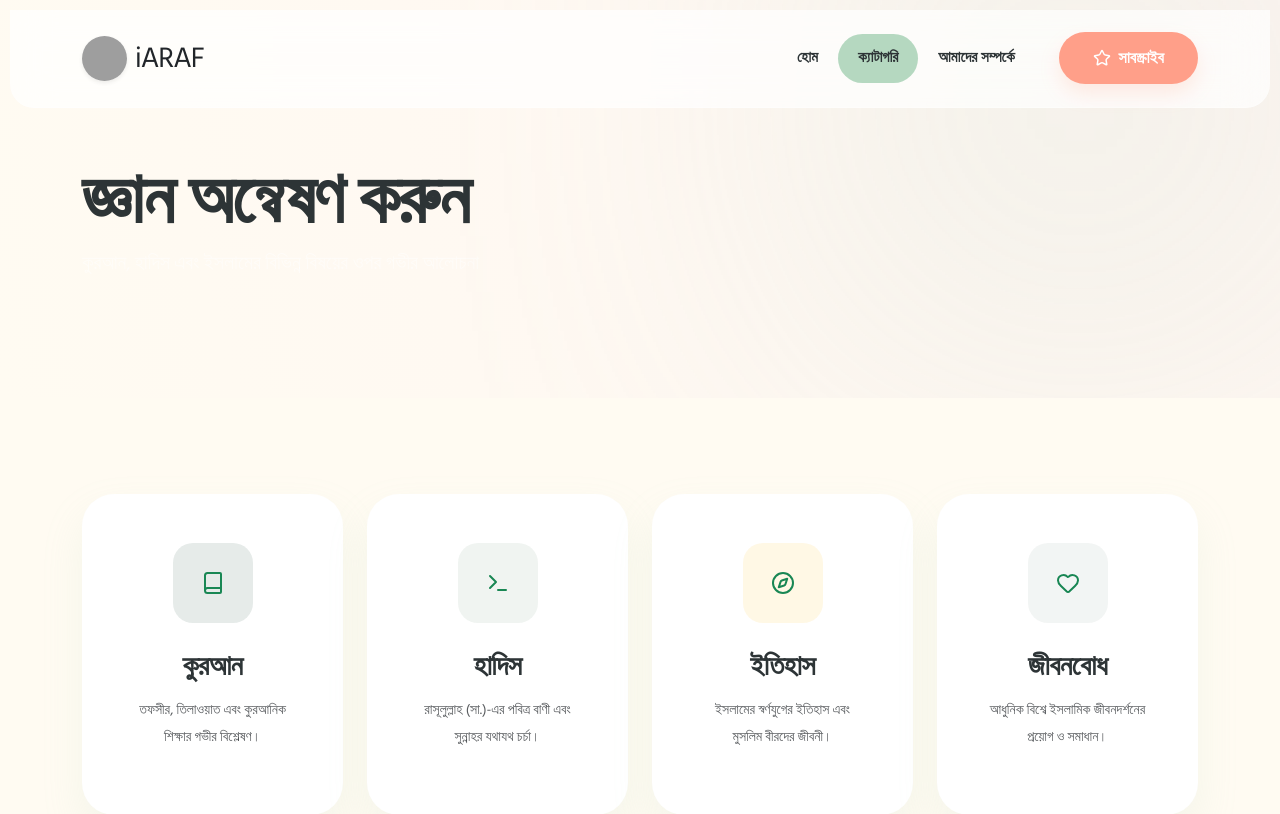
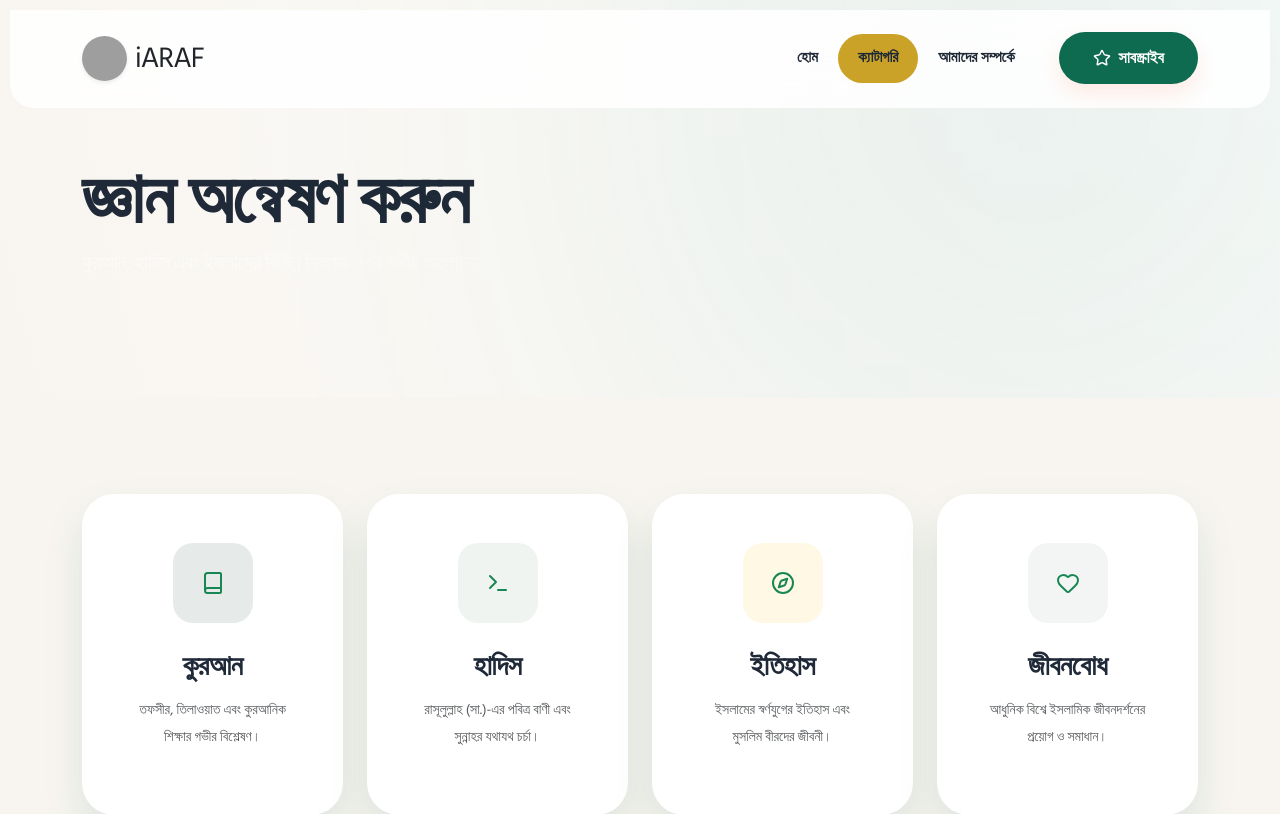
Before and after one commit to MDABUTALHA-11/Blog, a React (Vite) app: page /Blog/categories in a window 1280 px wide. Shown: the top 814 px of the page. Built offline with nearby package versions, Linux system fonts and the light colour scheme; grey boxes are pictures that could not be loaded; a web font is replaced by a local one.

Commit message:
Update UI with User's specific Color Palette

```diff
--- a/src/index.css
+++ b/src/index.css
@@ -1,13 +1,13 @@
 /* Typography & Variables */
 :root {
-  --primary-color: #ff9f89; /* Pastel Coral */
-  --secondary-color: #b5d8c0; /* Pastel Mint */
-  --accent-color: #d4c4fb; /* Pastel Lavender */
-  --bg-soft: #fffbf2; /* Creamy White */
-  --text-dark: #2d3436; /* Slate Gray */
-  --text-muted: #636e72;
-  --glass-white: rgba(255, 255, 255, 0.7);
-  --shadow-pastel: 0 20px 40px rgba(181, 216, 192, 0.15);
+  --primary-color: #0F6B4F; /* Deep Emerald */
+  --secondary-color: #C9A227; /* Rich Gold */
+  --accent-color: #2C7BE5; /* Professional Blue */
+  --bg-soft: #F8F5F0; /* Soft Bone/Cream */
+  --text-dark: #1F2937; /* Dark Slate */
+  --text-muted: #4B5563;
+  --glass-white: rgba(255, 255, 255, 0.85);
+  --shadow-pastel: 0 20px 40px rgba(15, 107, 79, 0.12);
   --transition-smooth: all 0.5s cubic-bezier(0.23, 1, 0.32, 1);
   --font-bangla: 'Hind Siliguri', sans-serif;
   --font-inter: 'Inter', sans-serif;
@@ -127,21 +127,21 @@ h1, h2, h3, h4, h5, h6 {
 /* Hero */
 .new-hero {
   position: relative;
-  padding: 160px 0 100px;
-  background: radial-gradient(circle at top right, #fff5f2, var(--bg-soft));
+  padding: 180px 0 120px;
+  background: radial-gradient(circle at top right, #ffffff, var(--bg-soft));
   overflow: hidden;
 }
 
 .new-hero::before {
   content: '';
   position: absolute;
-  width: 600px;
-  height: 600px;
-  background: var(--secondary-color);
-  filter: blur(150px);
-  opacity: 0.15;
-  top: -200px;
-  right: -100px;
+  width: 800px;
+  height: 800px;
+  background: var(--primary-color);
+  filter: blur(180px);
+  opacity: 0.08;
+  top: -300px;
+  right: -150px;
 }
 
 .hero-badge {
@@ -206,21 +206,21 @@ h1, h2, h3, h4, h5, h6 {
 
 /* Article Page */
 .article-header {
-  padding: 160px 0 100px;
-  background-color: var(--accent-color);
+  padding: 180px 0 120px;
+  background-color: var(--primary-color);
   background-size: cover;
   background-position: center;
-  color: var(--text-dark);
+  color: white;
   text-align: center;
   position: relative;
-  border-radius: 0 0 100px 100px;
+  border-radius: 0;
 }
 
 .article-header::before {
   content: '';
   position: absolute;
   top: 0; left: 0; right: 0; bottom: 0;
-  background: linear-gradient(rgba(212, 196, 251, 0.4), rgba(212, 196, 251, 0.8));
+  background: linear-gradient(rgba(15, 107, 79, 0.6), rgba(15, 107, 79, 0.9));
 }
 
 .article-container {
--- a/src/pages/BlogPost.jsx
+++ b/src/pages/BlogPost.jsx
@@ -51,7 +51,7 @@ const BlogPost = () => {
                         {post.title}
                     </motion.h1>
                     <motion.div
-                        className="d-flex justify-content-center gap-4 mt-4 text-dark opacity-75"
+                        className="d-flex justify-content-center gap-4 mt-4 text-white"
                         initial={{ y: 20, opacity: 0 }}
                         animate={{ y: 0, opacity: 1 }}
                         transition={{ delay: 0.4 }}
--- a/src/pages/Home.jsx
+++ b/src/pages/Home.jsx
@@ -16,8 +16,8 @@ const Home = () => {
                             animate={{ opacity: 1, y: 0 }}
                             transition={{ duration: 0.8 }}
                         >
-                            <span className="hero-badge shadow-sm d-inline-flex align-items-center gap-2">
-                                <Star size={16} fill="currentColor" /> আধুনিক ইসলামিক জীবনবোধ
+                            <span className="hero-badge shadow-sm d-inline-flex align-items-center gap-2" style={{ borderLeft: '4px solid var(--secondary-color)' }}>
+                                <Star size={16} fill="var(--secondary-color)" className="text-warning" /> আধুনিক ইসলামিক জীবনবোধ
                             </span>
                             <h1 className="display-1 fw-bold text-dark mb-4">
                                 শান্তির পথে আপনার <br /> যাত্রা শুরু হোক এখান থেকে
@@ -26,8 +26,8 @@ const Home = () => {
                                 শুদ্ধ জ্ঞান এবং নৈতিক শিক্ষার আলোয় আলোকিত হোক আপনার প্রতিদিন। ইসলামিক জীবন এবং দর্শনের গভীর বিশ্লেষণ।
                             </p>
                             <div className="d-flex gap-4 justify-content-center flex-wrap">
-                                <a href="#featured" className="btn btn-premium btn-lg">পড়া শুরু করুন</a>
-                                <Link to="/categories" className="btn btn-light btn-lg px-5 border-0 rounded- pill shadow-sm" style={{ backgroundColor: 'white', fontWeight: '800' }}>সব বিষয় দেখুন</Link>
+                                <a href="#featured" className="btn btn-premium btn-lg shadow-lg">পড়া শুরু করুন</a>
+                                <Link to="/categories" className="btn btn-outline-dark btn-lg px-5 border-2 rounded-pill fw-bold">সব বিষয় দেখুন</Link>
                             </div>
                         </motion.div>
                     </div>
```
